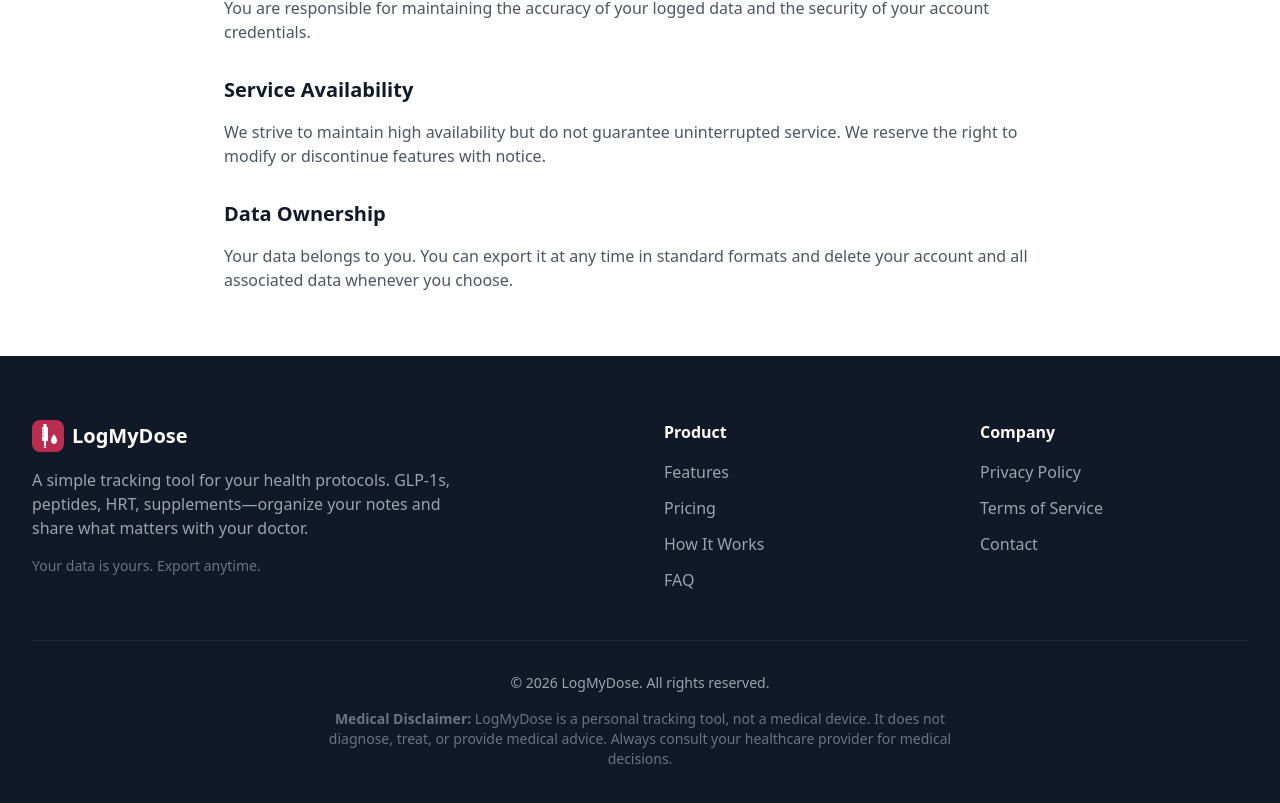
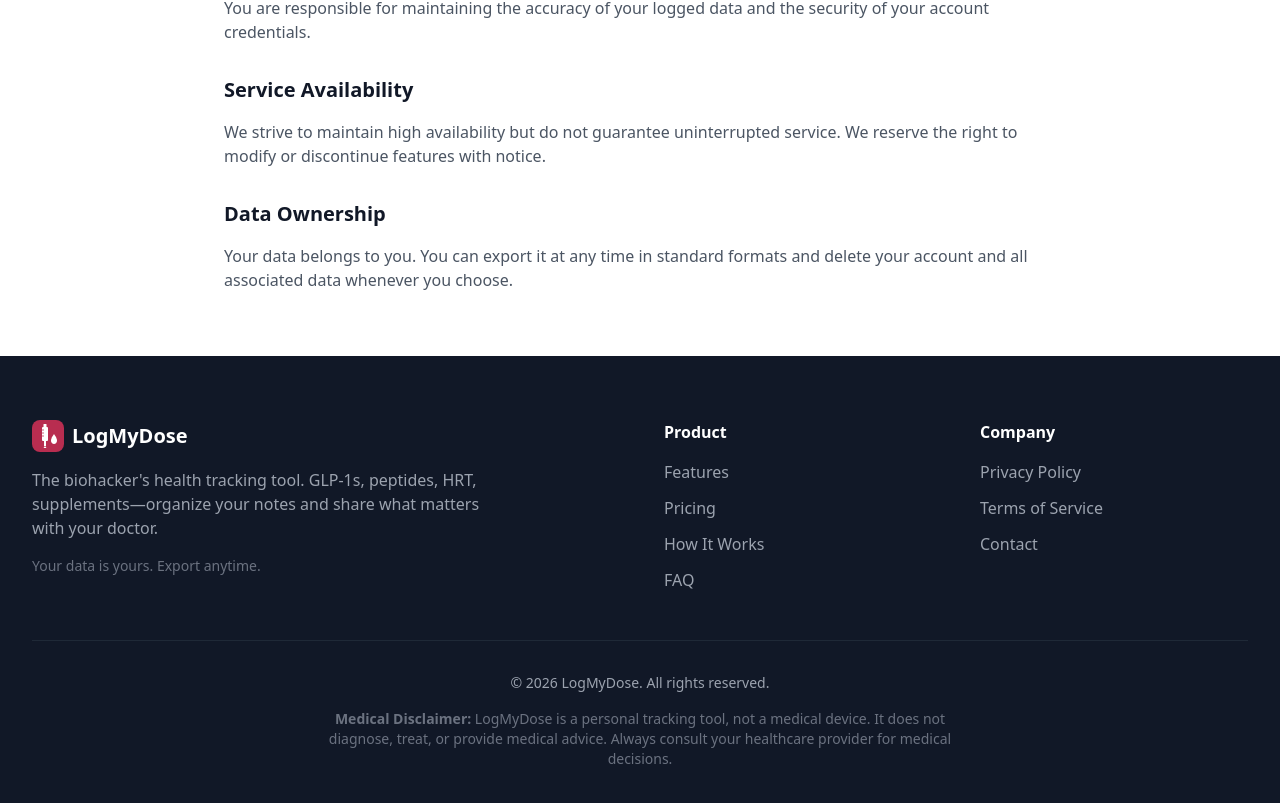
Before and after one commit to tahatopiwala/LogMyDose, a React (Vite) app in the folder web-landing/: page /terms in a window 1280 px wide. Shown: the part 472-1275 px from the top of the page. Built offline with nearby package versions, Linux system fonts and the light colour scheme.

Commit message:
feat: Add biohacker positioning tagline to landing page
Update hero badge, footer description, and meta tags to position
LogMyDose as "The Biohacker's Health Tracking Tool" for broader appeal.

```diff
--- a/web-landing/index.html
+++ b/web-landing/index.html
@@ -4,8 +4,8 @@
     <meta charset="UTF-8" />
     <link rel="icon" type="image/svg+xml" href="/favicon.svg" />
     <meta name="viewport" content="width=device-width, initial-scale=1.0" />
-    <meta name="description" content="LogMyDose - Smart peptide therapy tracking with AI-powered insights" />
-    <title>LogMyDose - Peptide Therapy Tracking</title>
+    <meta name="description" content="LogMyDose - The biohacker's health tracking tool. Track GLP-1s, peptides, HRT, and supplements with AI-powered insights." />
+    <title>LogMyDose - The Biohacker's Health Tracking Tool</title>
   </head>
   <body>
     <div id="root"></div>
--- a/web-landing/src/components/Footer.tsx
+++ b/web-landing/src/components/Footer.tsx
@@ -62,9 +62,9 @@
               <span className="text-xl font-bold">LogMyDose</span>
             </Link>
             <p className="mt-4 text-gray-400 max-w-md">
-              A simple tracking tool for your health protocols. GLP-1s,
-              peptides, HRT, supplements—organize your notes and share what
-              matters with your doctor.
+              The biohacker's health tracking tool. GLP-1s, peptides, HRT,
+              supplements—organize your notes and share what matters with your
+              doctor.
             </p>
             <p className="mt-4 text-sm text-gray-500">
               Your data is yours. Export anytime.
--- a/web-landing/src/components/Hero.tsx
+++ b/web-landing/src/components/Hero.tsx
@@ -15,7 +15,7 @@
           >
             <div className="inline-flex items-center gap-2 px-3 py-1 rounded-full bg-primary-50 text-primary-700 text-sm font-medium mb-6">
               <span className="w-2 h-2 bg-primary-500 rounded-full animate-pulse" />
-              Smart Protocol Tracking
+              The Biohacker's Health Tracking Tool
             </div>
             <h1 className="text-4xl sm:text-5xl lg:text-6xl font-bold text-gray-900 leading-tight">
               Take control of your{" "}
```
